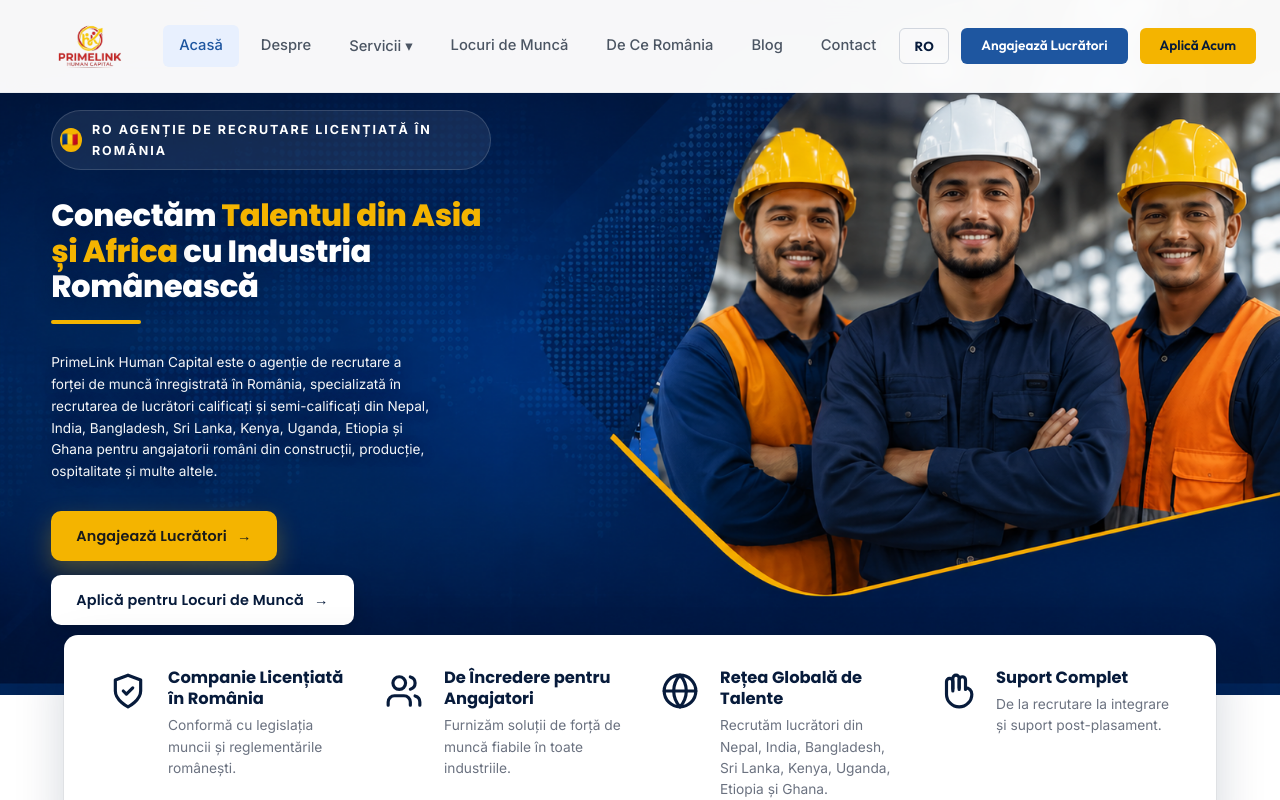
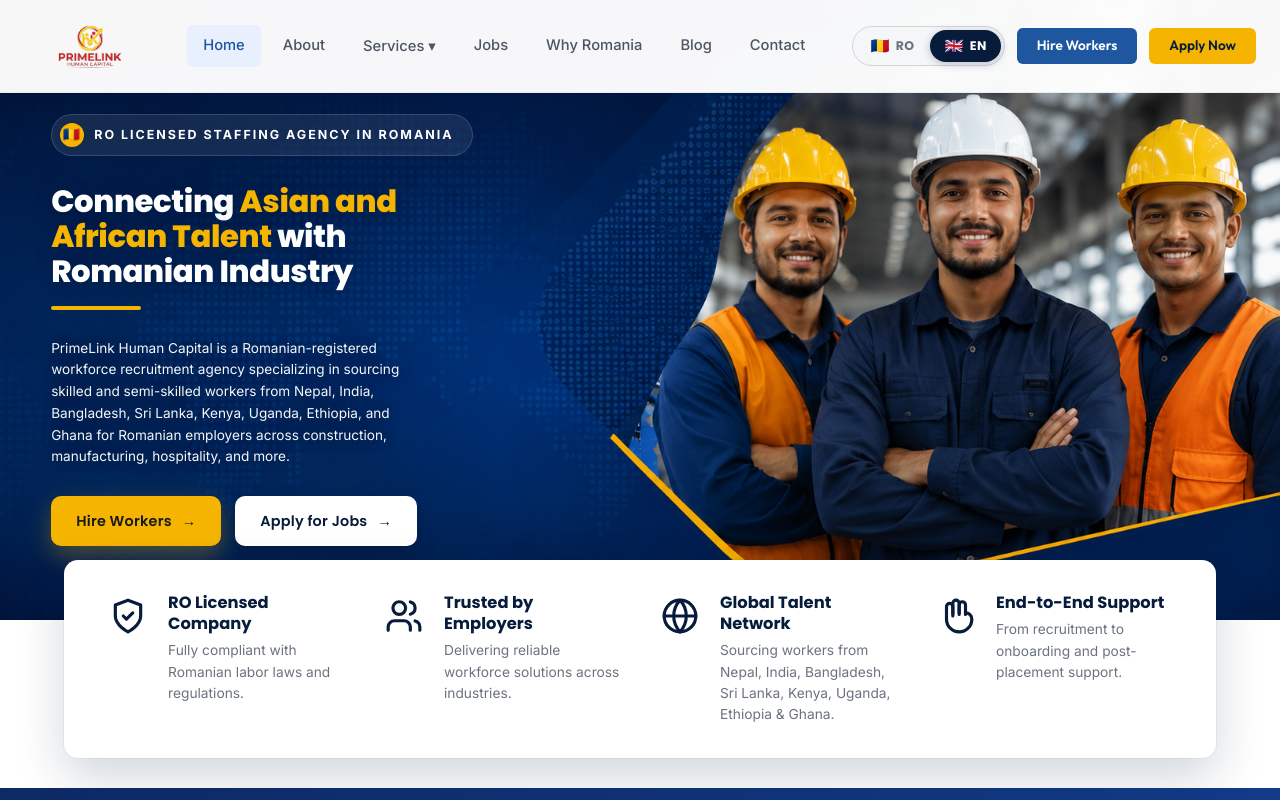
Before and after one commit to BIKASH907/PrimeLink, a Next.js app: page / in a window 1280 px wide. Shown: the top 800 px of the page. Built offline with nearby package versions, Linux system fonts and the light colour scheme.

Commit message:
i18n: html lang, hreflang tags, prominent RO|EN toggle, browser lang detection

```diff
--- a/components/Header.js
+++ b/components/Header.js
@@ -64,15 +64,26 @@
           </nav>
 
           <div className="header-actions">
-            <button
-              type="button"
-              className="lang-switcher"
-              onClick={toggleLang}
-              aria-label="Switch language"
-              title={lang === 'ro' ? 'Switch to English' : 'Schimbă în Română'}
-            >
-              {lang === 'ro' ? 'RO' : 'EN'}
-            </button>
+            <div className="lang-toggle" role="group" aria-label="Language">
+              <button
+                type="button"
+                className={`lang-toggle-btn ${lang === 'ro' ? 'active' : ''}`}
+                onClick={() => setLang('ro')}
+                aria-pressed={lang === 'ro'}
+                title="Schimbă în Română"
+              >
+                <span className="lang-flag" aria-hidden="true">🇷🇴</span> RO
+              </button>
+              <button
+                type="button"
+                className={`lang-toggle-btn ${lang === 'en' ? 'active' : ''}`}
+                onClick={() => setLang('en')}
+                aria-pressed={lang === 'en'}
+                title="Switch to English"
+              >
+                <span className="lang-flag" aria-hidden="true">🇬🇧</span> EN
+              </button>
+            </div>
             <Link href="/employer-inquiry" className="btn btn-primary btn-sm">{t('nav.hireWorkers')}</Link>
             <Link href="/apply" className="btn btn-amber btn-sm">{t('nav.applyNow')}</Link>
             <button className="mobile-toggle" onClick={() => setMobileOpen(!mobileOpen)} aria-label="Menu">
--- a/components/Layout.js
+++ b/components/Layout.js
@@ -1,14 +1,23 @@
 import Head from 'next/head';
+import { useRouter } from 'next/router';
 import Header from './Header';
 import Footer from './Footer';
 import { useLanguage } from '../lib/i18n';
 
+const SITE_URL = 'https://primelinkhumancapital.com';
+
 export default function Layout({ children, title, description }) {
-  const { t } = useLanguage();
+  const { t, lang } = useLanguage();
+  const router = useRouter();
+  const pathname = router?.asPath || '/';
+  const canonicalUrl = `${SITE_URL}${pathname === '/' ? '' : pathname}`;
+
   const pageTitle = title
     ? `${title} | Primelink Human Capital`
     : t('layout.defaultTitle');
   const pageDesc = description || t('layout.defaultDescription');
+  const ogLocale = lang === 'ro' ? 'ro_RO' : 'en_US';
+  const ogLocaleAlt = lang === 'ro' ? 'en_US' : 'ro_RO';
 
   return (
     <>
@@ -16,12 +25,31 @@
         <title>{pageTitle}</title>
         <meta name="description" content={pageDesc} />
         <meta name="viewport" content="width=device-width, initial-scale=1" />
+        <meta httpEquiv="content-language" content={lang} />
+
+        {/* Open Graph */}
         <meta property="og:title" content={pageTitle} />
         <meta property="og:description" content={pageDesc} />
         <meta property="og:type" content="website" />
-        <meta property="og:url" content="https://primelinkhumancapital.com" />
+        <meta property="og:url" content={canonicalUrl} />
+        <meta property="og:locale" content={ogLocale} />
+        <meta property="og:locale:alternate" content={ogLocaleAlt} />
+        <meta property="og:site_name" content="Primelink Human Capital" />
+
+        {/* Twitter */}
+        <meta name="twitter:card" content="summary_large_image" />
+        <meta name="twitter:title" content={pageTitle} />
+        <meta name="twitter:description" content={pageDesc} />
+
+        {/* hreflang — same URL serves both languages via the in-page switcher,
+            but x-default + ro tells search engines Romanian is the canonical
+            primary language. */}
+        <link rel="alternate" hrefLang="ro" href={canonicalUrl} />
+        <link rel="alternate" hrefLang="en" href={canonicalUrl} />
+        <link rel="alternate" hrefLang="x-default" href={canonicalUrl} />
+
         <link rel="icon" href="/favicon.ico" />
-        <link rel="canonical" href="https://primelinkhumancapital.com" />
+        <link rel="canonical" href={canonicalUrl} />
       </Head>
       <Header />
       <main>{children}</main>
--- a/pages/_document.js
+++ b/pages/_document.js
@@ -2,7 +2,7 @@
 
 export default function Document() {
   return (
-    <Html lang="en">
+    <Html lang="ro">
       <Head>
         <meta charSet="utf-8" />
         <meta name="theme-color" content="#0B1D35" />
--- a/styles/globals.css
+++ b/styles/globals.css
@@ -244,41 +244,52 @@
   gap: 12px;
 }
 
-.lang-switcher {
+/* ---- Pill-style EN | RO toggle in the navbar ---- */
+.lang-toggle {
   display: inline-flex;
   align-items: center;
-  justify-content: center;
-  height: 36px;
-  min-width: 50px;
-  padding: 0 12px;
+  padding: 3px;
+  background: var(--gray-50, #f5f6f8);
+  border: 1.5px solid var(--gray-200, #e5e7eb);
+  border-radius: 100px;
+  gap: 2px;
+}
+
+.lang-toggle-btn {
+  display: inline-flex;
+  align-items: center;
+  gap: 6px;
+  height: 32px;
+  padding: 0 14px;
   background: transparent;
-  border: 1.5px solid var(--gray-200, #e5e7eb);
-  border-radius: var(--radius-sm, 6px);
+  border: none;
+  border-radius: 100px;
+  color: var(--gray-500);
+  font-family: 'Poppins', 'Outfit', sans-serif;
+  font-weight: 700;
+  font-size: 0.78rem;
+  letter-spacing: 0.4px;
+  cursor: pointer;
+  transition: background 0.2s ease, color 0.2s ease, box-shadow 0.2s ease;
+}
+
+.lang-toggle-btn .lang-flag {
+  font-size: 0.95rem;
+  line-height: 1;
+}
+
+.lang-toggle-btn:hover:not(.active) {
   color: var(--navy);
-  font-family: 'Outfit', sans-serif;
-  font-weight: 700;
-  font-size: 0.82rem;
-  letter-spacing: 0.5px;
-  cursor: pointer;
-  transition: var(--transition);
-}
-
-.lang-switcher:hover {
-  border-color: var(--blue);
-  color: var(--blue);
-  background: var(--blue-pale, rgba(0, 102, 204, 0.05));
-}
-
-.header.scrolled .lang-switcher {
-  border-color: rgba(255, 255, 255, 0.3);
-  color: var(--white);
-}
-
-.header.scrolled .lang-switcher:hover {
-  background: rgba(255, 255, 255, 0.1);
-  border-color: var(--white);
-  color: var(--white);
-}
+}
+
+.lang-toggle-btn.active {
+  background: var(--navy);
+  color: var(--white);
+  box-shadow: 0 2px 8px rgba(7,27,59,0.25);
+}
+
+/* Backward-compat keep .lang-switcher rule (currently unused) */
+.lang-switcher { display: none; }
 
 .lang-switcher-mobile {
   display: flex;
```
Also changed, not shown: lib/i18n.js.
